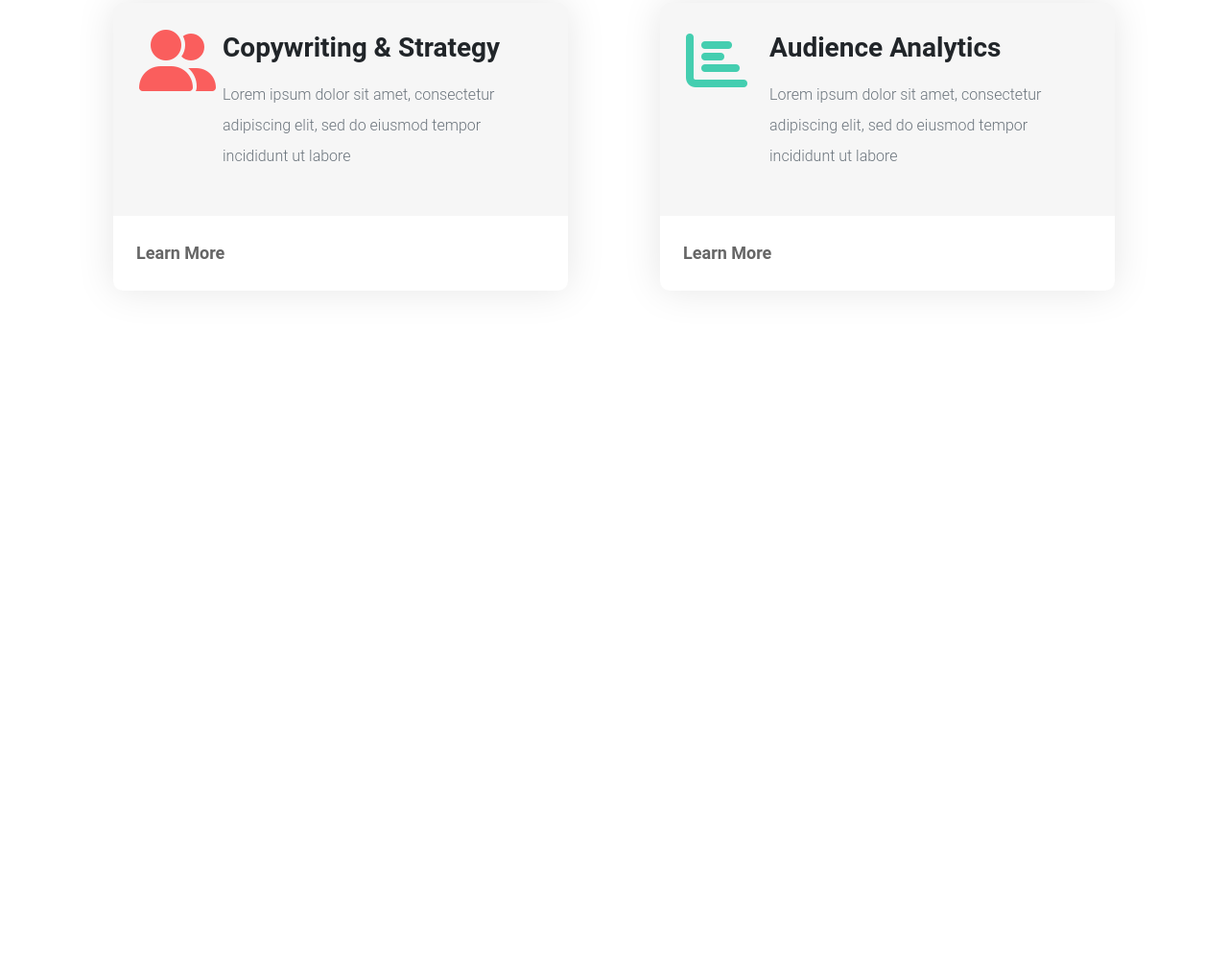
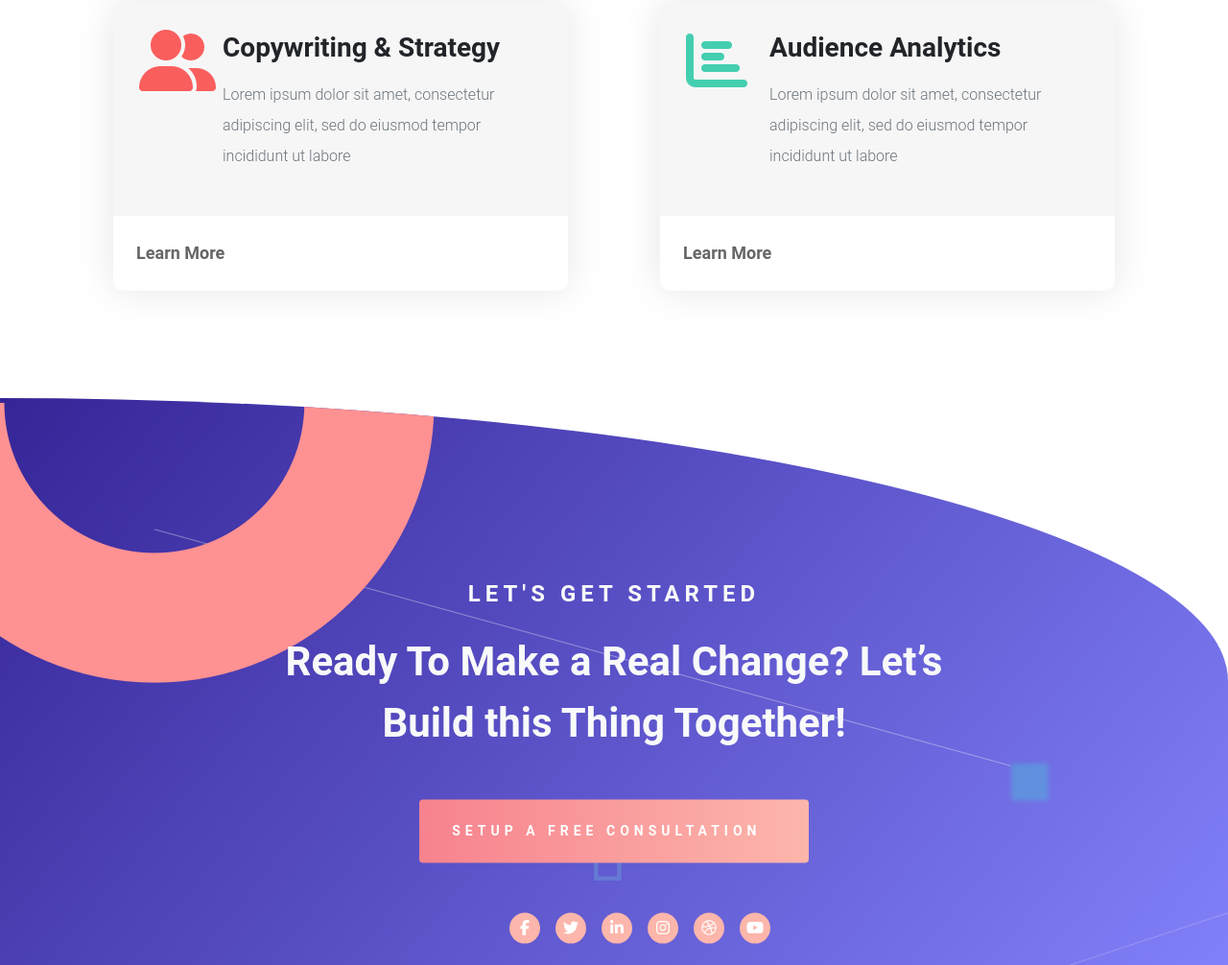
Before and after one commit to mdrokun/digital-marketing, a website: page dist/index.html in a window 1280 px wide. Shown: the part 1791-2797 px from the top of the page at 96% size. Before the commit the page ends 2206 px from the top, so only its background shows below. Drawn offline with nearby package versions, Linux system fonts and the light colour scheme.

Commit message:
Front page work done.

```diff
--- a/dist/index.html
+++ b/dist/index.html
@@ -124,7 +124,7 @@
 
             <div class="row">
 
-                <div class="col-md-6 pl-5 pr-5 mb-5 pb-3">
+                <div class="col-lg-6 pl-5 pr-5 mb-5 pb-3">
 
                     <div class="marketing-col">
                         <div class="marketing-text">
@@ -175,7 +175,7 @@
 
                 </div> <!-- /.col-6 -->
 
-                <div class="col-md-6 pl-5 pr-5 mb-5 pb-3">
+                <div class="col-lg-6 pl-5 pr-5 mb-5 pb-3">
                     <div class="marketing-col">
                         <div class="marketing-text">
                             <div class="icon">
@@ -233,7 +233,7 @@
 
                 </div> <!-- /.col-6 -->
 
-                <div class="col-md-6 pl-5 pr-5 mb-5 pb-3">
+                <div class="col-lg-6 pl-5 pr-5 mb-5 pb-3">
                     <div class="marketing-col">
                         <div class="marketing-text">
                             <div class="icon">
@@ -291,7 +291,7 @@
 
                 </div> <!-- /.col-6 -->
 
-                <div class="col-md-6 pl-5 pr-5 mb-5 pb-3">
+                <div class="col-lg-6 pl-5 pr-5 mb-5 pb-3">
                     <div class="marketing-col">
                         <div class="marketing-text">
                             <div class="icon">
@@ -356,30 +356,76 @@
 
 
     <!-- =============================
-        Gallery
+        Call to Action
     ================================== -->
+    <!-- Banner -->
+    <div class="text-light text-center banner banner--call-action">
+        <div class="banner-inner">
+            <div class="banner-text">
+                <h4 class="text-uppercase font-weight-bold">let's get started</h4>
+                <h1 class="font-weight-bold display-4 my-4 mb-5">Ready To Make a Real Change? Let’s Build this Thing
+                    Together!
+                </h1>
+                <button class="btn banner--call-action__btn">setup a free consultation</button>
 
-    <!-- End of Gallery -->
+                <div class="row mt-4 justify-content-center">
+                    <div class="icon mx-2">
+                        <a href="#" class="icon__link">
+                            <i class="fab fa-facebook-f"></i>
+                        </a>
+                    </div>
+                    <div class="icon mx-2">
+                        <a href="#" class="icon__link">
+                            <i class="fab fa-twitter"></i>
+                        </a>
+                    </div>
+                    <div class="icon mx-2">
+                        <a href="#" class="icon__link">
+                            <i class="fab fa-linkedin-in"></i>
+                        </a>
+                    </div>
+                    <div class="icon mx-2">
+                        <a href="#" class="icon__link">
+                            <i class="fab fa-instagram"></i>
+                        </a>
+                    </div>
+                    <div class="icon mx-2">
+                        <a href="#" class="icon__link">
+                            <i class="fab fa-dribbble"></i>
+                        </a>
+                    </div>
+                    <div class="icon mx-2">
+                        <a href="#" class="icon__link">
+                            <i class="fab fa-youtube"></i>
+                        </a>
+                    </div>
+                </div>
+            </div>
 
-
-    <!-- =============================
-        Progress
-    ================================== -->
-
-    <!-- End of Progress -->
-
-
-    <!-- =============================
-        Contact
-    ================================== -->
-
-    <!-- End of Contact -->
+        </div>
+    </div>
+    <!-- End of Banner -->
+    <!-- End of Call to Action -->
 
 
     <!-- =============================
         Footer
     ================================== -->
-
+    <footer class="footer">
+        <div class="container">
+            <div class="row footer-content">
+                <div class="col-md-6 text-left pt-2">
+                    <p>Designed by <a href="#">ThemesX</a> | Powered by <a href="#">ThemeX</a></p>
+                </div>
+                <div class="col-md-6 text-right">
+                    <a href="#" class="icon-link"><i class="fab fa-facebook-f"></i></i></a>
+                    <a href="#" class="icon-link"><i class="fab fa-twitter"></i></a>
+                    <a href="#" class="icon-link"><i class="fab fa-google-plus-g"></i></a>
+                    <a href="#" class="icon-link"><i class="fas fa-rss"></i></a>
+                </div>
+            </div>
+        </div>
+    </footer>
     <!-- End of Footer -->
 
 
--- a/dist/style.css
+++ b/dist/style.css
@@ -59,6 +59,7 @@ header {
 
 .custom-navbar {
     padding: 5px 26px;
+    box-shadow: 0 6px 7px rgba(51, 51, 128, 0.1);
 }
 /* End of Navbar */
 
@@ -67,6 +68,8 @@ header {
     background-image: linear-gradient(130deg,#352597 0%,#8686FF 100%);
     height: 90vh;
     position: relative;
+    overflow: hidden;
+    border-radius: 0% 0% 0% 100% / 0% 0% 0% 41%;
 }
 
 .banner-inner {
@@ -89,6 +92,19 @@ header {
 
 .banner-text .banner-par {
     line-height: 40px;
+}
+
+@media screen and (max-width: 767px) {
+    .banner-text {
+        width: 80%;
+        padding-top: 60px;
+    }
+    .banner-text h1 {
+        font-size: 60px;
+    }
+    .banner-text .banner-par {
+        line-height: 30px;
+    }
 }
 /* End of Banner */
 /* =====================================
@@ -180,17 +196,117 @@ header {
 
 
 /* =====================================
-    Gallery
+    Call to Action
 ======================================== */
-.gallery-list-item {
-    color: #777;
-    cursor: pointer;
-    user-select: none;
+.banner--call-action {
+    /* min-height: 400px; */
+    overflow: hidden;
+    border-radius: 0% 100% 0% 100% / 0% 41% 0% 0%;
 }
 
-.active-item {
-    color: #70aed2;
+.banner--call-action .banner-inner {
+    transform: translate(0px, 5px);
+}
+
+.banner--call-action .banner-text {
+    top: 50%;
+}
+
+.banner--call-action h4 {
+    letter-spacing: 5px;
+}
+.banner--call-action h1 {
+    font-size: 42px;
+    line-height: 64px;
+}
+.banner--call-action__btn,
+.banner--call-action__btn:hover {
+    border-width: 0px;
+    border-color: rgba(0,0,0,0);
+    border-radius: 4px;
+    letter-spacing: 5px;
+    font-size: 14px;
+    font-family: 'Roboto',Helvetica,Arial,Lucida,sans-serif!important;
+    font-weight: 700!important;
+    text-transform: uppercase!important;
+    background-image: linear-gradient(90deg,#f7828e 0%,#fcb6ab 100%)!important;
+    color: #fff;
+    padding: 18px 34px;
+    padding-bottom: 17px;
+    transition: all .3s;
+}
+.banner--call-action__btn:hover {
+    letter-spacing: 5.5px;
+}
+.banner--call-action__btn::after {
+    content: "\003E";
+    font-size: 20px;
+    vertical-align: middle;
+    display: inline-block;
+    padding-bottom: 1px;
+    transition: all .2s;
+    opacity: 0;
+}
+.banner--call-action__btn:hover:after {
+    opacity: 1;
+    padding-left: 8px;
+}
+.banner--call-action .icon {
+    background: #fff;
+    width: 32px;
+    height: 32px;
+    position: relative;
+    background-color: #fcb6ab!important;
+    border-radius: 50%;
+    cursor: pointer;
+}
+.banner--call-action .icon__link {
+    position: absolute;
+    top: 50%;
+    left: 50%;
+    transform: translate(-50%, -50%);
+    color: #fff;
 }
 /* =====================================
-    End of Gallery
+    End of Call to Action
 ======================================== */
+
+
+/* =====================================
+    Footer
+======================================== */
+footer.footer {
+    background-color: #222;
+}
+.footer-content {
+    color: #666;
+    padding: 10px 0;
+}
+
+.footer-content a {
+    font-weight: bold;
+    color: #666;
+    transition: all .2s;
+}
+
+.footer-content a:hover {
+    opacity: .7;
+    text-decoration: none;
+}
+
+.footer-content p {
+    margin: 0;
+}
+
+.footer-content .icon-link {
+    font-size: 28px;
+    margin-left: 18px;
+    transition: all .2s;
+}
+
+.footer-content .icon-link:hover {
+    color: #2ea3f2;
+}
+/* =====================================
+    End of Footer
+======================================== */
```
Also changed, not shown: dist/images/bg-shape.svg (added), 1 other file.
